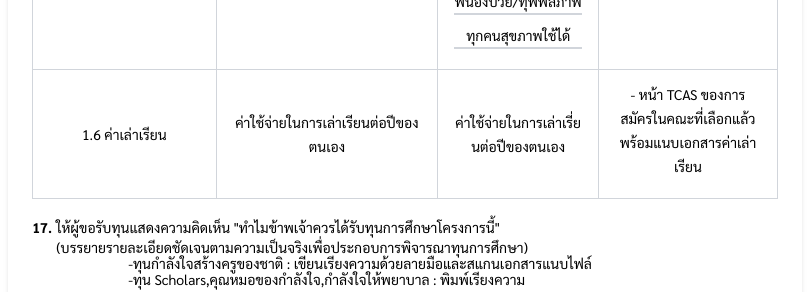
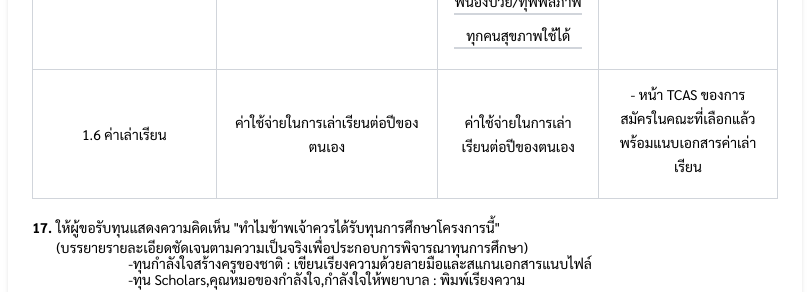
Before and after one commit to CKMarineTest/LoginGumlungjai, a Vue app: page /thegift_backoffice/pdf in a window 1280 px wide. Shown: the part 2509-2801 px from the top of the page, without its empty margins (235-1044 px from the left). Built offline with nearby package versions, Linux system fonts and the light colour scheme.

Commit message:
Revision 49

```diff
--- a/src/components/TableDataComponent.vue
+++ b/src/components/TableDataComponent.vue
@@ -120,7 +120,7 @@ const tableData = ref([
   {
     component: "1.6 ค่าเล่าเรียน",
     indicator: "ค่าใช้จ่ายในการเล่าเรียนต่อปีของตนเอง",
-    applicantData: "ค่าใช้จ่ายในการเล่าเรี่ยนต่อปีของตนเอง",
+    applicantData: "ค่าใช้จ่ายในการเล่าเรียนต่อปีของตนเอง",
     requiredDocs: [
         "หน้า TCAS ของการสมัครในคณะที่เลือกแล้วพร้อมแนบเอกสารค่าเล่าเรียน"
     ],
```
Also changed, not shown: src/components/LoginFormComponent.vue (+0 -26 lines).
